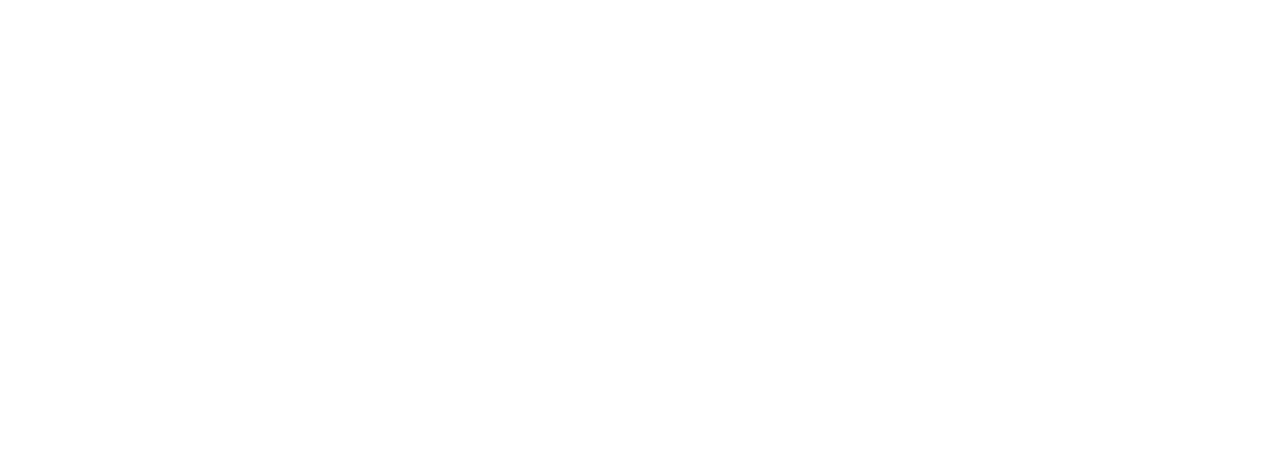
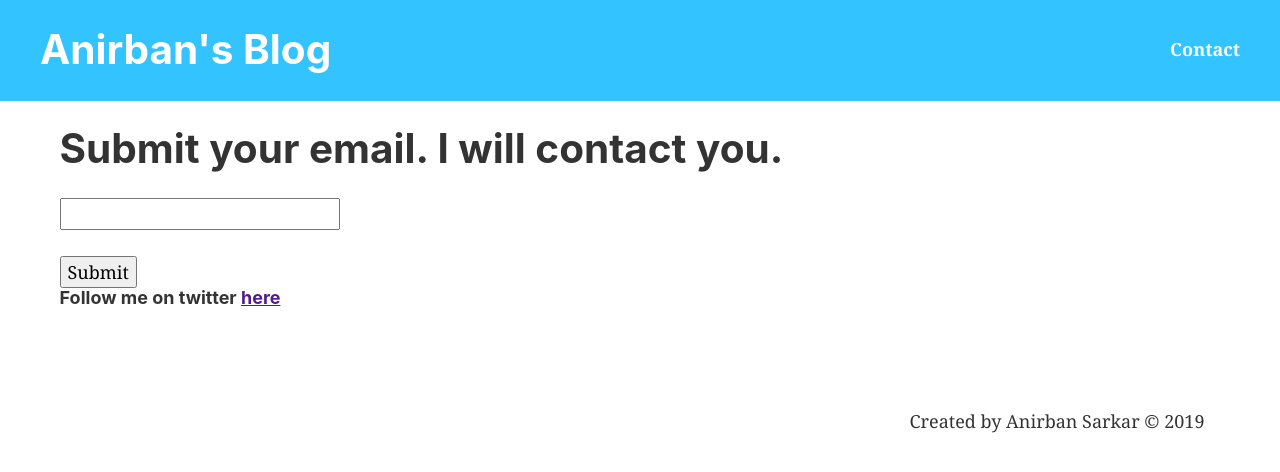
Before and after one commit to anirban-s/gatsby-blog, a Gatsby site: page /contact in a window 1280 px wide. Before the commit this address had no page. Built offline with nearby package versions, Linux system fonts and the light colour scheme; Gatsby itself is replaced by a stand-in of ours.

Commit message:
contact page nav is implemented

```diff
--- a/package.json
+++ b/package.json
@@ -5,6 +5,9 @@
   "version": "0.1.0",
   "author": "Kyle Mathews <mathews.kyle@gmail.com>",
   "dependencies": {
+    "@fortawesome/fontawesome-svg-core": "^1.2.19",
+    "@fortawesome/free-solid-svg-icons": "^5.9.0",
+    "@fortawesome/react-fontawesome": "^0.1.4",
     "babel-plugin-styled-components": "^1.10.6",
     "gatsby": "^2.13.25",
     "gatsby-image": "^2.2.6",
--- a/src/components/header.js
+++ b/src/components/header.js
@@ -1,8 +1,6 @@
 import { Link } from "gatsby"
 import PropTypes from "prop-types"
 import React from "react"
-
-import Image from "../components/image"
 
 
 const Header = ({ siteTitle }) => (
@@ -16,10 +14,12 @@
       style={{
         margin: `0 auto`,
         maxWidth: 1200,
-        padding: `1.45rem 1.0875rem`,
+        display: "flex",
+        justifyItems: "space-between",
+        alignItems: "center",
       }}
     >
-      <h1 style={{ margin: 0 }}>
+      <h1 style={{ margin: 0, flex: 1 }}>
         <Link
           to="/"
           style={{
@@ -30,6 +30,18 @@
           {siteTitle}
         </Link>
       </h1>
+      <nav>
+          <ul style={{ display: "flex", flex: 1 }}>
+            <li style={{
+                    listStyleType: `none`,
+                    paddingTop: `2rem`,
+                  }}>
+              <Link to="/contact" style={{ fontWeight: `bold`, color: `white`, textDecoration: `none` }}>
+                Contact
+              </Link>
+            </li>
+          </ul>
+        </nav>
     </div>
   </header>
 )
--- a/src/components/layout.js
+++ b/src/components/layout.js
@@ -12,6 +12,7 @@
 import Header from "./header"
 import "./layout.css"
 
+
 const Layout = ({ children }) => {
   const data = useStaticQuery(graphql`
     query SiteTitleQuery {
@@ -22,6 +23,7 @@
       }
     }
   `)
+
 
   return (
     <>
--- a/src/markdown-pages/dynamic-programming.md
+++ b/src/markdown-pages/dynamic-programming.md
@@ -3,7 +3,7 @@
 date: "2019-07-27"
 ---
 
-### Dynamic Programming
+### Dynamic Programming.
 
 In my opinoin, dynamic programming is a very good example of DRY(Do not repeat yourself). It states that, do not calculate in your code if the same operation is already performed. Instead, create a loopup and populate the lookup with calculated value. If the value is required in any future operation, find it in lookup and use the value.
 
--- a/src/markdown-pages/random-thoughts.md
+++ b/src/markdown-pages/random-thoughts.md
@@ -3,7 +3,7 @@
 date: "2019-07-10"
 ---
 
-###Hashing Algorithm also Pure Function
+###Hashing Algorithm also Pure Function.
 
 Example:
 
--- /dev/null
+++ b/src/pages/contact.js
@@ -0,0 +1,17 @@
+import React from "react"
+
+import Layout from "../components/layout"
+
+const ContactPage = () => (
+  <Layout>
+    <h1>Submit your email. I will contact you.</h1>
+    <input type='email'></input>
+    <br></br>
+    <br></br>
+    <button type='submit'>Submit</button>
+    <br></br>
+    <h4>Follow me on twitter <a href=''>here</a></h4>
+  </Layout>
+)
+
+export default ContactPage
```
Also changed, not shown: src/pages/index.js (+4 -3 lines), src/pages/page-3.js (deleted, +0 -11 lines), 1 other file.
